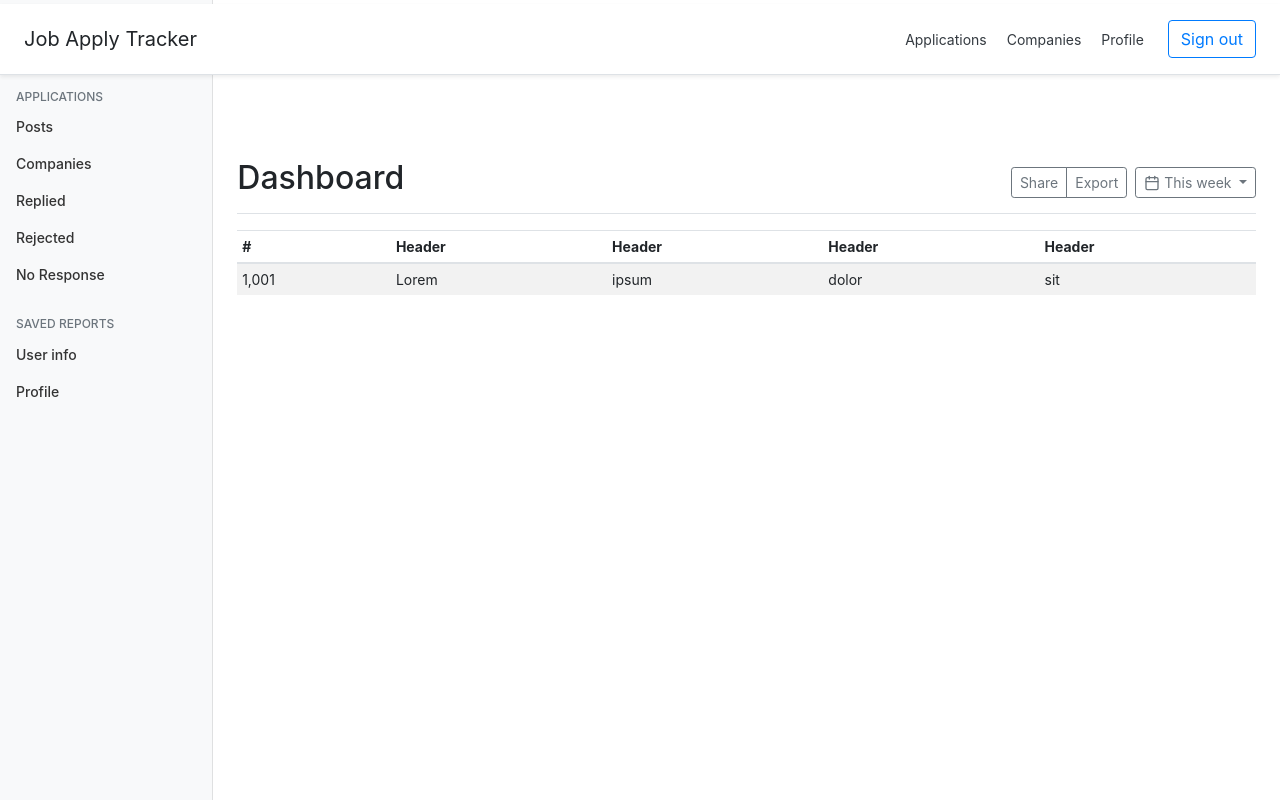
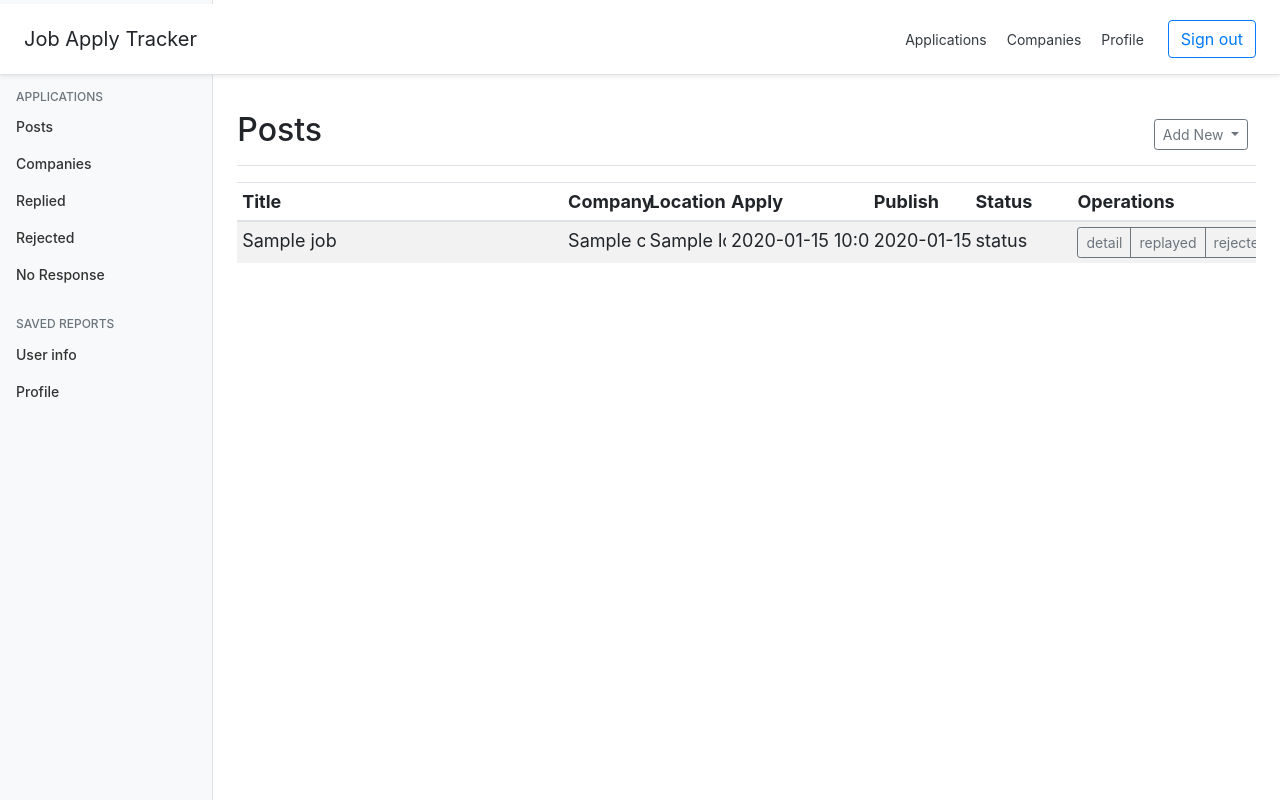
Before and after one commit to ottozrq/job_applay_tracker, a Flask app: template templates/index.html in a window 1280 px wide. Run offline with Flask 2, Linux system fonts and the light colour scheme; the visitor is signed in with stand-in values (Sample User, id 1); the template is opened without the code that fills it: most values are stand-ins (such as "Sample title", 1, 10 or a date in 2020); parts of the project's set-up code (start-up, migrations or seed data) failed here and were passed over; some libraries are stand-ins or nearby versions.

Commit message:
[index] Add way to add new applications.

```diff
--- a/app.py
+++ b/app.py
@@ -1,19 +1,51 @@
-from flask import render_template
-from flask_user import UserManager, login_required
+from flask import render_template, request, redirect, url_for
+from flask_user import UserManager, login_required, current_user
 
 from config import app
 from scrapper import LinkedinScrapper
-from model import db, User
+from model import db, User, Job
+import jobs
 
 user_manager = UserManager(app, db, User)
 
 
 @app.route('/')
-def home_page():
+def index():
+    if current_user.is_authenticated:
+        username = current_user.username
+        user_jobs = Job.objects(user_name=username)
+        result = dict()
+        result['jobs'] = [_serialize(a) for a in user_jobs]
+        return render_template('index.html', result=result)
     return render_template('index.html')
 
 
+@app.route('/jobs/add', methods=['POST'])
+@login_required
+def add_job():
+    url = request.form['url']
+    ls = LinkedinScrapper()
+    result = ls.parse(url)
+    jobs.add_new_job(result)
+    return redirect(url_for('index'))
 
+
+def _serialize(job):
+    print(job)
+    return {
+        'title': job.title,
+        'company': job.company,
+        'location': job.location,
+        'publish_date': job.publish_date,
+        'apply_date': job.apply_date,
+        'content': job.content,
+        'replayed': job.replayed,
+        'called': job.called,
+        'tested': job.tested,
+        'interviewed': job.interviewed,
+        'rejected': job.rejected,
+        'user_name': job.user_name,
+    }
 
 
 if __name__ == '__main__':
--- a/model.py
+++ b/model.py
@@ -22,10 +22,12 @@ class Job(db.Document):
     title = db.StringField(default='')
     company = db.StringField(default='')
     location = db.StringField(default='')
-    publish_date = db.DateTimeField()
+    publish_date = db.StringField(default='')
+    apply_date = db.DateTimeField()
     content = db.StringField(default='')
+    replayed = db.BooleanField(default=False)
     called = db.BooleanField(default=False)
     tested = db.BooleanField(default=False)
     interviewed = db.BooleanField(default=False)
     rejected = db.BooleanField(default=False)
-    user_id = db.StringField(default='')
+    user_name = db.StringField(default='')
--- a/static/css/index.css
+++ b/static/css/index.css
@@ -87,3 +87,17 @@ body {
   background-color: rgba(0, 0, 0, .25);
   box-shadow: inset -1px 0 0 rgba(0, 0, 0, .25);
 }
+
+.table {
+  table-layout:fixed;
+  font-size: 18px;
+  text-overflow: ellipsis;
+
+  /* Required for text-overflow to do anything */
+  white-space: nowrap;
+  overflow: hidden !important;
+}
+
+.table td {
+  overflow: hidden !important;
+}
--- a/templates/index.html
+++ b/templates/index.html
@@ -1,23 +1,23 @@
 {% extends "index.layout.html" %}
 {% block content %}
 <div class="d-flex justify-content-between flex-wrap flex-md-nowrap align-items-center pt-3 pb-2 mb-3 border-bottom">
-    <h1 class="h2">Dashboard</h1>
+    <h1 class="h2">Posts</h1>
     <div class="btn-toolbar mb-2 mb-md-0">
-        <div class="btn-group mr-2">
-            <button type="button" class="btn btn-sm btn-outline-secondary">Share</button>
-            <button type="button" class="btn btn-sm btn-outline-secondary">Export</button>
+        <div class="mr-2">
+            <button type="button" class="btn btn-sm btn-outline-secondary dropdown-toggle" id="dropdownMenuButton"
+                    data-toggle="dropdown" aria-haspopup="true" aria-expanded="false">Add New
+            </button>
+            <div class="dropdown-menu" aria-labelledby="dropdownMenuButton">
+                <form class="px-3 py-2" action="/jobs/add" method="post">
+                    <div class="form-group row px-3">
+                        <label for="dropdownUrl">Add By URL</label>
+                        <input type="input" name="url" class="form-control" id="dropdownUrl"
+                               placeholder="https://linkedin.com/jobs/....">
+                    </div>
+                    <button type="submit" class="btn btn-primary float-right">Add</button>
+                </form>
+            </div>
         </div>
-        <button type="button" class="btn btn-sm btn-outline-secondary dropdown-toggle">
-            <svg xmlns="http://www.w3.org/2000/svg" width="24" height="24" viewBox="0 0 24 24" fill="none"
-                 stroke="currentColor" stroke-width="2" stroke-linecap="round" stroke-linejoin="round"
-                 class="feather feather-calendar">
-                <rect x="3" y="4" width="18" height="18" rx="2" ry="2"></rect>
-                <line x1="16" y1="2" x2="16" y2="6"></line>
-                <line x1="8" y1="2" x2="8" y2="6"></line>
-                <line x1="3" y1="10" x2="21" y2="10"></line>
-            </svg>
-            This week
-        </button>
     </div>
 </div>
 
@@ -25,21 +25,33 @@
     <table class="table table-striped table-sm">
         <thead>
         <tr>
-            <th>#</th>
-            <th>Header</th>
-            <th>Header</th>
-            <th>Header</th>
-            <th>Header</th>
+            <th width="32%">Title</th>
+            <th width="8%">Company</th>
+            <th width="8%">Location</th>
+            <th width="14%">Apply</th>
+            <th width="10%">Publish</th>
+            <th width="10%">Status</th>
+            <th>Operations</th>
         </tr>
         </thead>
         <tbody>
+        {% for job in result.jobs %}
         <tr>
-            <td>1,001</td>
-            <td>Lorem</td>
-            <td>ipsum</td>
-            <td>dolor</td>
-            <td>sit</td>
+            <td>{{ job.title }}</td>
+            <td>{{ job.company }}</td>
+            <td>{{ job.location }}</td>
+            <td>{{ job.apply_date }}</td>
+            <td>{{ job.publish_date }}</td>
+            <td>status</td>
+            <td>
+                <div class="btn-group mr-2">
+                    <button type="button" class="btn btn-sm btn-outline-secondary">detail</button>
+                    <button type="button" class="btn btn-sm btn-outline-secondary">replayed</button>
+                    <button type="button" class="btn btn-sm btn-outline-secondary">rejected</button>
+                </div>
+            </td>
         </tr>
+        {% endfor %}
         </tbody>
     </table>
 </div>
--- a/templates/index.layout.html
+++ b/templates/index.layout.html
@@ -6,6 +6,15 @@
     <link rel="stylesheet" href="https://stackpath.bootstrapcdn.com/bootstrap/4.4.1/css/bootstrap.min.css"
           integrity="sha384-Vkoo8x4CGsO3+Hhxv8T/Q5PaXtkKtu6ug5TOeNV6gBiFeWPGFN9MuhOf23Q9Ifjh" crossorigin="anonymous">
     <link href="{{ url_for('static', filename = 'css/index.css') }}" rel="stylesheet" type="text/css">
+    <script src="https://code.jquery.com/jquery-3.4.1.slim.min.js"
+            integrity="sha384-J6qa4849blE2+poT4WnyKhv5vZF5SrPo0iEjwBvKU7imGFAV0wwj1yYfoRSJoZ+n"
+            crossorigin="anonymous"></script>
+    <script src="https://cdn.jsdelivr.net/npm/popper.js@1.16.0/dist/umd/popper.min.js"
+            integrity="sha384-Q6E9RHvbIyZFJoft+2mJbHaEWldlvI9IOYy5n3zV9zzTtmI3UksdQRVvoxMfooAo"
+            crossorigin="anonymous"></script>
+    <script src="https://stackpath.bootstrapcdn.com/bootstrap/4.4.1/js/bootstrap.min.js"
+            integrity="sha384-wfSDF2E50Y2D1uUdj0O3uMBJnjuUD4Ih7YwaYd1iqfktj0Uod8GCExl3Og8ifwB6"
+            crossorigin="anonymous"></script>
 </head>
 <body>
 <nav class="site-header sticky-top py-1">
@@ -85,9 +94,9 @@
             </div>
         </nav>
 
-        <main role="main" class="col-md-9 ml-sm-auto col-lg-10 px-4">
+        <main class="col-md-9 ml-sm-auto col-lg-10 px-4">
             {% if current_user.is_authenticated %}
-                {% block content %}{% endblock %}
+            {% block content %}{% endblock %}
             {% endif %}
         </main>
     </div>
```
Also changed, not shown: jobs.py (added, +17 -0 lines).
